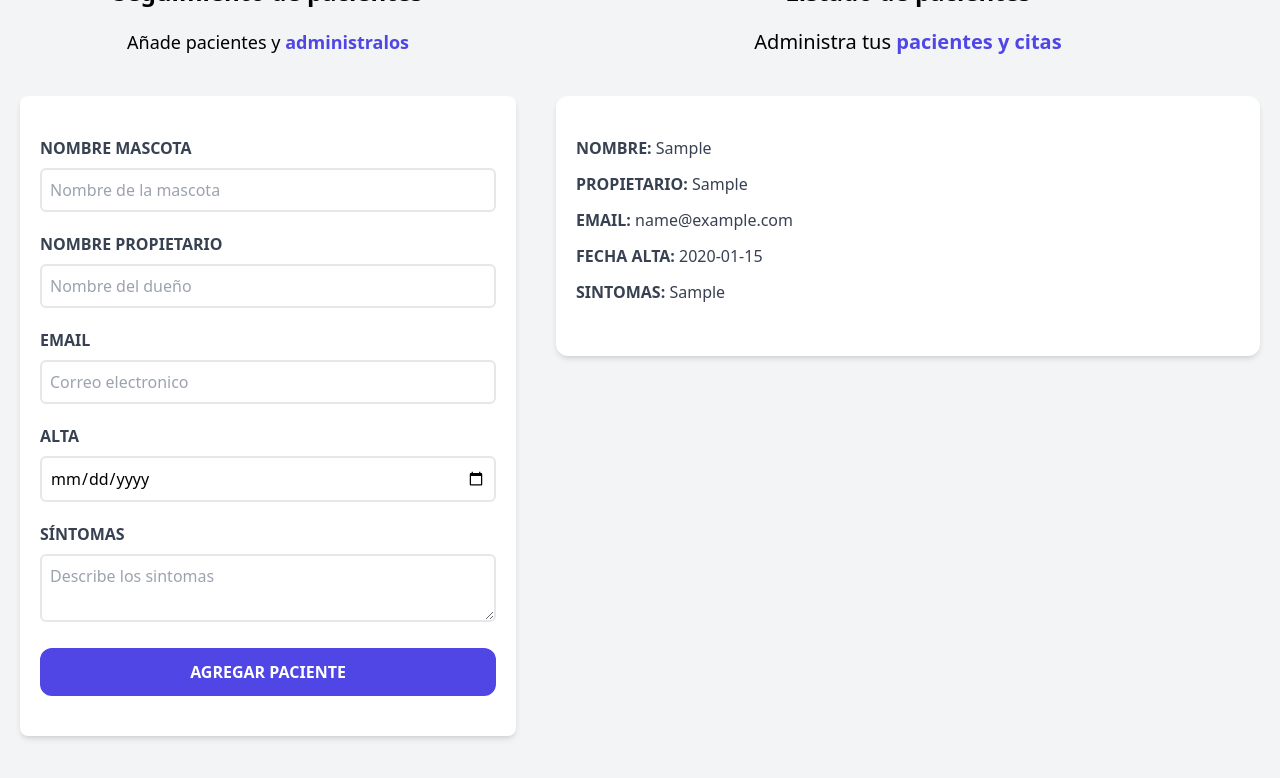
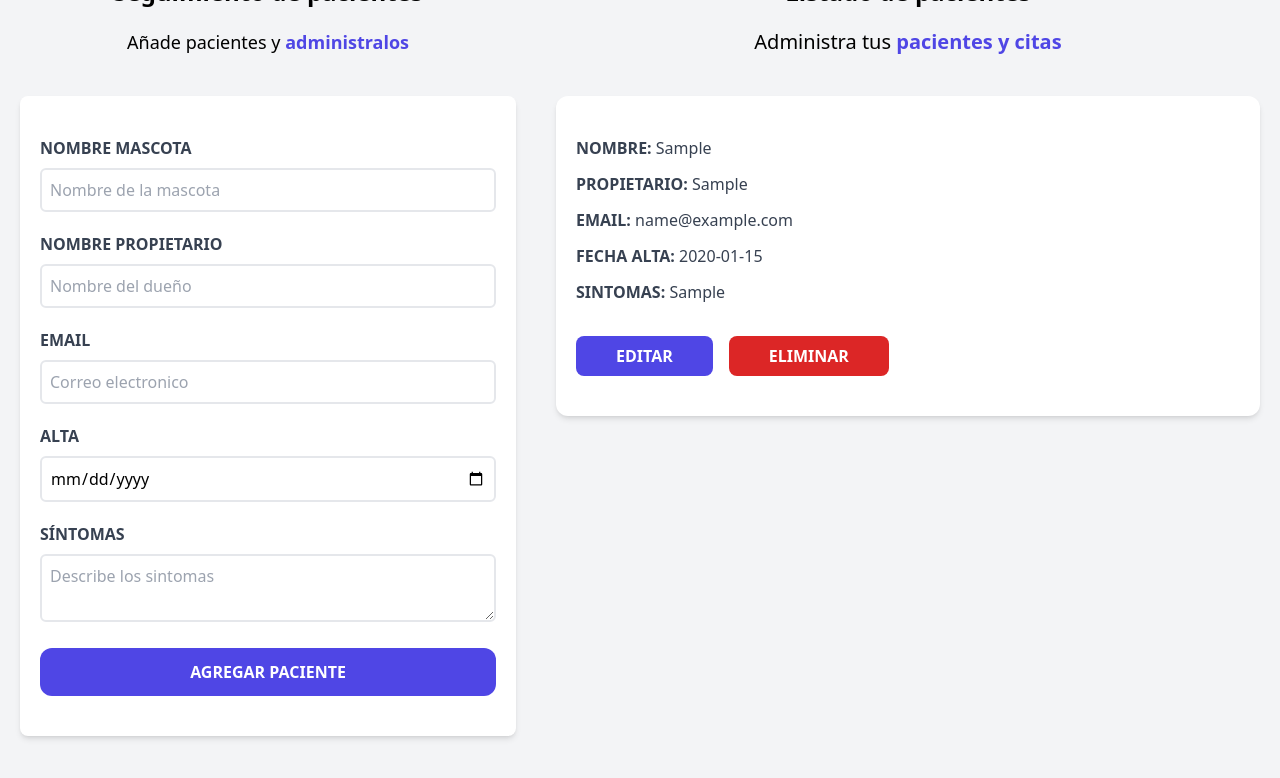
Before and after one commit to OscarAguilarL/citas-react, a React (Vite) app: page / in a window 1280 px wide. Both pictures are taken after typing "Sample", "Sample", "name@example.com", "2020-01-15", "Sample" into the empty fields and a click on the input "Agregar paciente". Shown: the part 128-906 px from the top of the page. Built offline with nearby package versions, Linux system fonts and the light colour scheme.

Commit message:
Creando botones de editar y eliminar

```diff
--- a/src/components/Paciente.jsx
+++ b/src/components/Paciente.jsx
@@ -21,6 +21,21 @@
       <p className="font-bold mb-3 text-gray-700 uppercase">
         Sintomas: <span className="font-normal normal-case">{sintomas}</span>
       </p>
+
+      <div className="flex gap-4 mt-8">
+        <button
+          type="button"
+          className="py-2 px-10 bg-indigo-600 hover:bg-indigo-700 text-white font-bold uppercase rounded-lg transition-colors duration-300"
+        >
+          Editar
+        </button>
+        <button
+          type="button"
+          className="py-2 px-10 bg-red-600 hover:bg-red-700 text-white font-bold uppercase rounded-lg transition-colors duration-300"
+        >
+          Eliminar
+        </button>
+      </div>
     </div>
   )
 }
```
